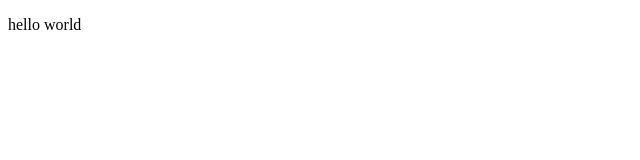
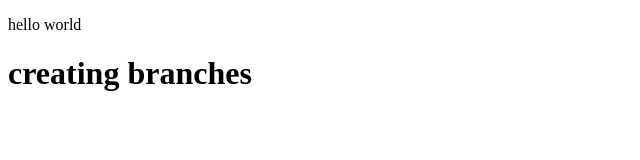
Before and after one commit to Ayesha579/github_practice, a plain HTML site: page index.html in a window 1280 px wide. Shown: the whole page, without its empty margins (0-640 px from the left). Drawn offline with Linux system fonts and the light colour scheme.

Commit message:
create branch

```diff
--- a/index.html
+++ b/index.html
@@ -7,5 +7,6 @@
 </head>
 <body>
     <p>hello world</p>
+    <h1>creating branches </h1>
 </body>
 </html>
```
Also changed, not shown: 1 other file.
